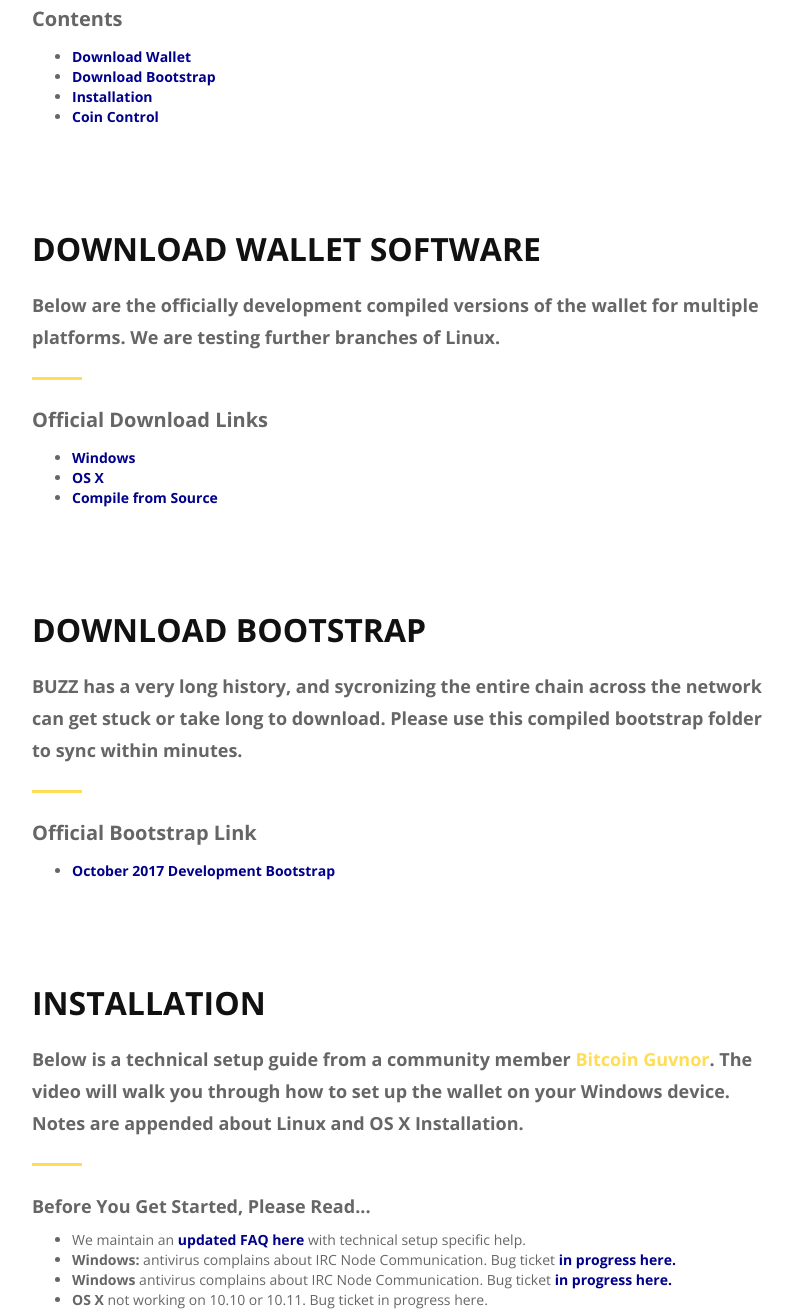
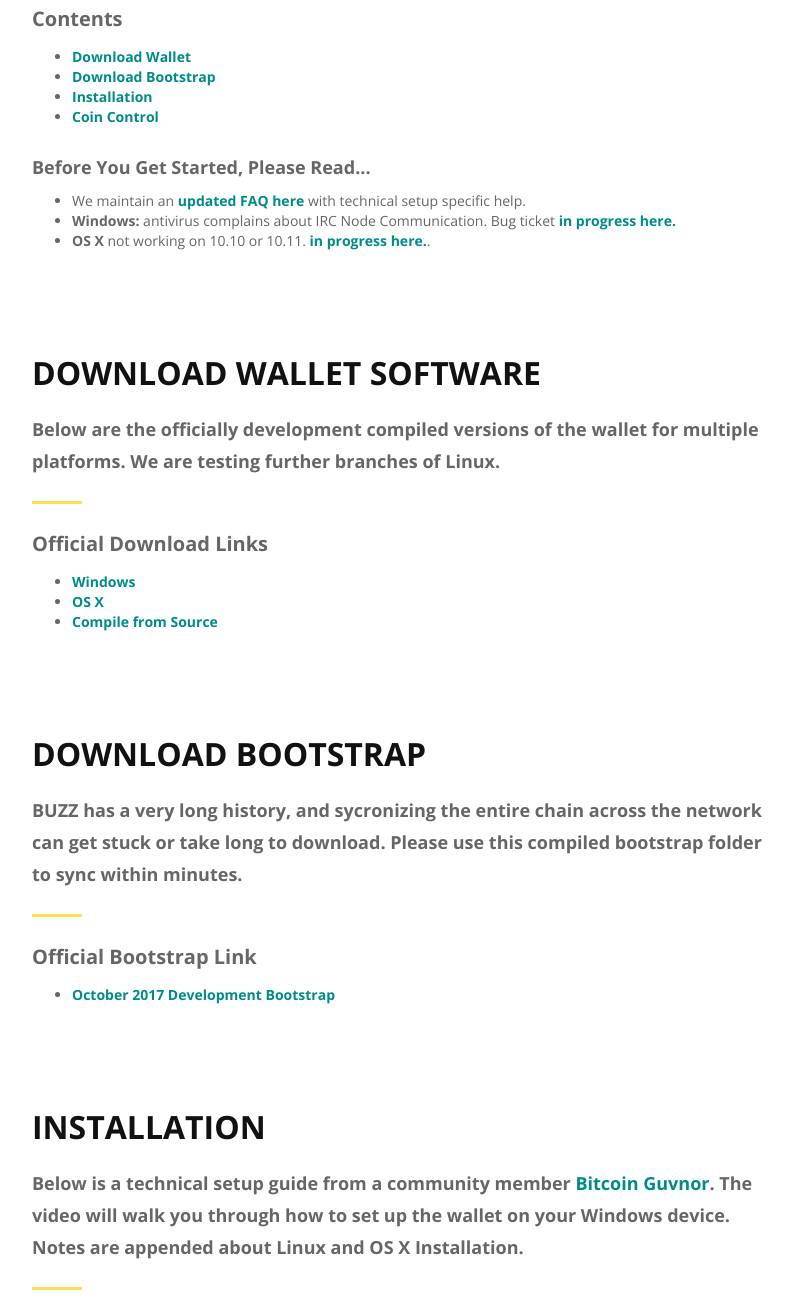
Before and after one commit to buzzcoin-project/site, a website: page get-started.html in a window 1280 px wide. Shown: the part 306-1620 px from the top of the page, without its empty margins (239-1032 px from the left). Drawn offline with nearby package versions, Linux system fonts and the light colour scheme.

Commit message:
update chris fixes

```diff
--- a/get-started.html
+++ b/get-started.html
@@ -103,6 +103,22 @@
               <a href="#coin-control">Coin Control</a>
             </li>
           </ul>
+          <h4>
+            <strong>Before You Get Started, Please Read...</strong>
+          </h4>
+          <ul>
+            <li>We maintain an
+              <a target="_blank" href="https://docs.google.com/document/d/1KjnJIIF1MErgeyPN3RGBF95_7ob5WwKwb7naPcyb-js/edit?usp=sharing">updated FAQ here</a> with technical setup specific help.
+            </li>
+            <li>
+              <strong>Windows:</strong> antivirus complains about IRC Node Communication. Bug ticket
+              <a target="_blank" href="https://trello.com/c/D46YSu3y/54-windows-antivirus-fix-release">in progress here.</a>
+            </li>
+            <li>
+              <strong>OS X</strong> not working on 10.10 or 10.11.
+              <a target="_blank" href="https://trello.com/c/mRIWlWyj/74-mac-os-x-1010-and-1011-support">in progress here.</a>.
+            </li>
+          </ul>
         </div>
       </div>
     </div>
@@ -161,26 +177,6 @@
             <a href="https://www.youtube.com/channel/UCX5w014JytC7qG1y4VoW-hA">Bitcoin Guvnor</a>. The video will walk you through how to set up the wallet on your
             <strong>Windows</strong> device. Notes are appended about Linux and OS X Installation.</h4>
           <div class="section-title-divider"></div>
-          <h4>
-            <strong>Before You Get Started, Please Read...</strong>
-          </h4>
-          <ul>
-            <li>We maintain an
-              <a target="_blank" href="https://docs.google.com/document/d/1KjnJIIF1MErgeyPN3RGBF95_7ob5WwKwb7naPcyb-js/edit?usp=sharing">updated FAQ here</a> with technical setup specific help.
-            </li>
-            <li>
-              <strong>Windows:</strong> antivirus complains about IRC Node Communication. Bug ticket
-              <a target="_blank" href="https://trello.com/c/D46YSu3y/54-windows-antivirus-fix-release">in progress here.</a>
-            </li>
-            <li>
-              <strong>Windows</strong> antivirus complains about IRC Node Communication. Bug ticket
-              <a target="_blank" href="https://trello.com/c/D46YSu3y/54-windows-antivirus-fix-release">in progress here.</a>
-            </li>
-            <li>
-              <strong>OS X</strong> not working on 10.10 or 10.11. Bug ticket in progress here.
-            </li>
-          </ul>
-
           <h4>
             <strong>Installation Videos</strong>
           </h4>
--- a/scss/sections/guide.scss
+++ b/scss/sections/guide.scss
@@ -32,11 +32,12 @@
     margin: 24px 0;
   }
 
-  ul {
+  a {
+    color: darkcyan;
+    font-weight: 700;
   }
 
-  li a {
-    color: darkblue;
-    font-weight: 700;
+  a:visited {
+    color: darkred;
   }
 }
```
Also changed, not shown: css/style.css.
